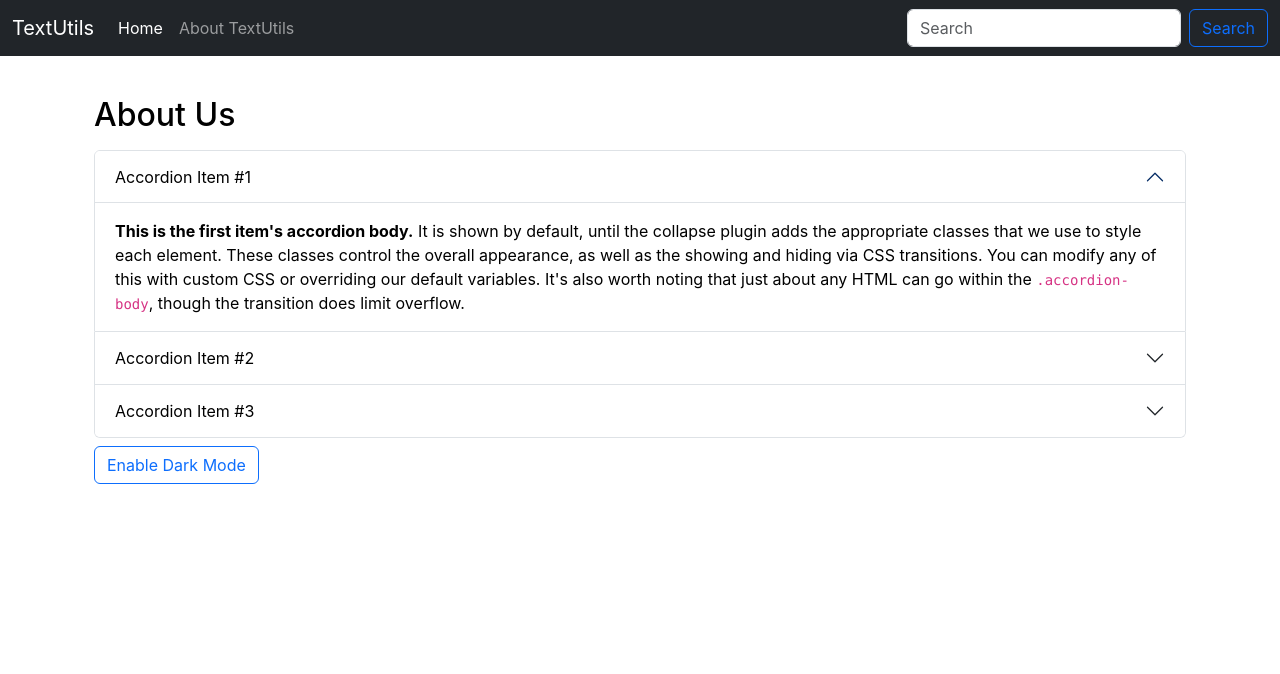
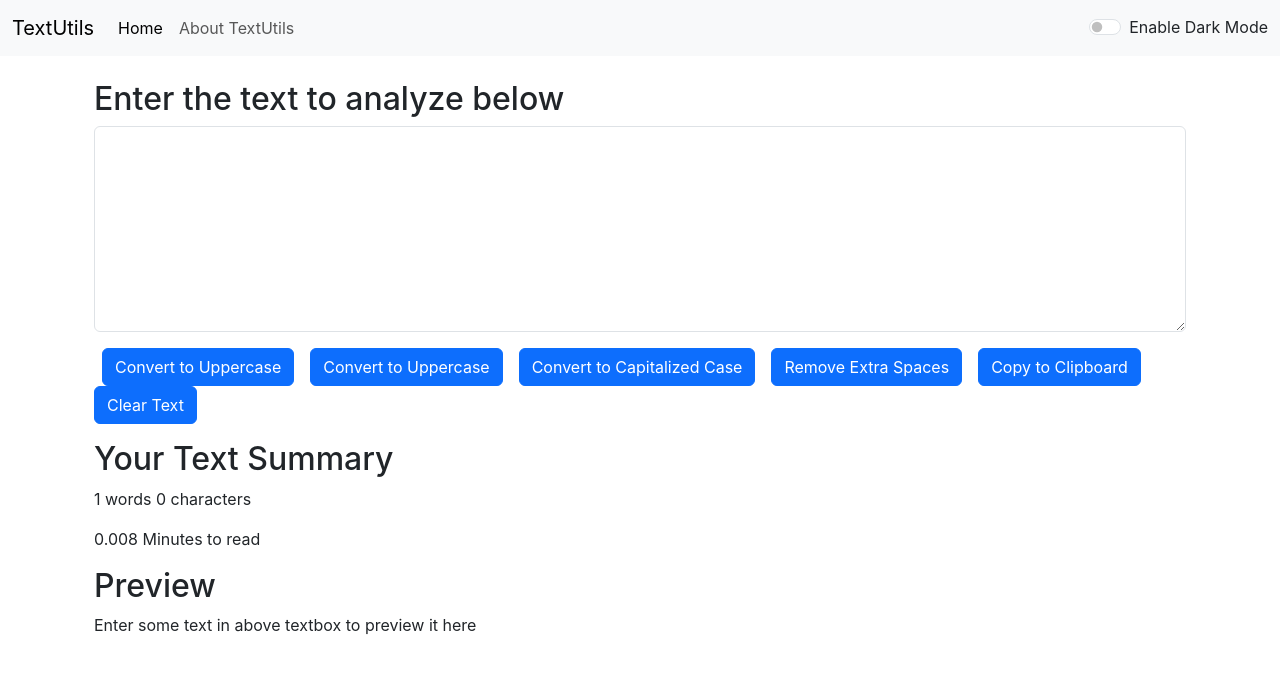
Before and after one commit to KuldeepPandit75/TextUtils, a React (Create React App) app: page / in a window 1280 px wide. Shown: the top 674 px of the page. Built offline with nearby package versions, Linux system fonts and the light colour scheme.

Commit message:
added dark mode

```diff
--- a/src/App.js
+++ b/src/App.js
@@ -2,15 +2,28 @@
 import About from './components/About';
 import Navbar from './components/Navbar';
 import TextForm from './components/TextForm';
+import React, { useState } from 'react';
+
 
 function App() {
+  const [mode,setMode]=useState("light");
+
+  const toggleMode=()=>{
+    if(mode==="light"){
+      setMode("dark");
+      document.body.style.backgroundColor="#042743";
+    }else{
+      setMode("light");
+      document.body.style.backgroundColor="white";
+    }
+  }
   return (
     <>
-    <Navbar title="TextUtils" aboutText="About TextUtils"/>
+    <Navbar title="TextUtils" aboutText="About TextUtils" toggleMode={toggleMode} mode={mode}/>
     <br/>
     <div className="container">
-      {/* <TextForm/> */}
-      <About/>
+      <TextForm mode={mode}/>
+      {/* <About/> */}
     </div>
     </>
   );
--- a/src/components/Navbar.js
+++ b/src/components/Navbar.js
@@ -3,7 +3,7 @@
 export default function Navbar(props) {
   return (
     <div>
-      <nav className="navbar navbar-expand-lg navbar-dark bg-dark">
+      <nav className={`navbar navbar-expand-lg navbar-${props.mode} bg-${props.mode}`}>
         <div className="container-fluid">
             <a className="navbar-brand" href="/">{props.title}</a>
             <button className="navbar-toggler" type="button" data-bs-toggle="collapse" data-bs-target="#navbarSupportedContent" aria-controls="navbarSupportedContent" aria-expanded="false" aria-label="Toggle navigation">
@@ -18,10 +18,10 @@
                 <a className="nav-link" href="/">{props.aboutText}</a>
                 </li>
             </ul>
-            <form className="d-flex" role="search">
-                <input className="form-control me-2" type="search" placeholder="Search" aria-label="Search"/>
-                <button className="btn btn-outline-primary" type="submit">Search</button>
-            </form>
+            <div className={`form-check form-switch text-${props.mode==="dark"?"light":"dark"}`}>
+              <input className="form-check-input" onClick={props.toggleMode} type="checkbox" role="switch" id="flexSwitchCheckDefault"/>
+              <label className="form-check-label" htmlFor="flexSwitchCheckDefault">Enable Dark Mode</label>
+            </div>
             </div>
         </div>
         </nav>
--- a/src/components/TextForm.js
+++ b/src/components/TextForm.js
@@ -1,6 +1,6 @@
 import React , {useState} from 'react'
 
-export default function TextForm() {
+export default function TextForm(props) {
     const handleUpClick = () =>{
         console.log("Button Clicked");
         let newText=text.toUpperCase();
@@ -25,6 +25,15 @@
         console.log("On Change");
         setText(e.target.value);
     }
+    const handleReClick=()=>{
+        let newText=text.split(/[ ]+/);
+        setText(newText.join(" "));
+    }
+    const handleCoClick=()=>{
+        var text=document.getElementById("exampleFormControlTextarea1");
+        text.select();
+        navigator.clipboard.writeText(text.value);
+    }
     const handleClearClick = ()=>{
         setText("");
     }
@@ -32,22 +41,24 @@
     const [text,setText] = useState("");
     return (
         <>
-        <div className='container'>
+        <div className={`container text-${props.mode==="dark"?"light":"dark"}`}>
             <h2>Enter the text to analyze below</h2>
             <div className="mb-3">
-                <textarea className="form-control" value= {text} onChange={handleOnChange} id="exampleFormControlTextarea1" rows="8"></textarea>
+                <textarea className="form-control" value= {text} onChange={handleOnChange} style={{backgroundColor: props.mode==="dark"?"grey":"white",color: props.mode==="dark"?"white":"black"}} id="exampleFormControlTextarea1" rows="8"></textarea>
             </div>
             <button className="btn btn-primary mx-2" onClick={handleUpClick} >Convert to Uppercase</button>
             <button className="btn btn-primary mx-2" onClick={handleLoClick} >Convert to Uppercase</button>
             <button className="btn btn-primary mx-2" onClick={handleCaClick} >Convert to Capitalized Case</button>
+            <button className="btn btn-primary mx-2" onClick={handleReClick} >Remove Extra Spaces</button>
+            <button className="btn btn-primary mx-2" onClick={handleCoClick} >Copy to Clipboard</button>
             <button className="btn btn-primary" onClick={handleClearClick} >Clear Text</button>
         </div>
-        <div className='container my-3'>
+        <div className={`container text-${props.mode==="dark"?"light":"dark"} my-3`}>
             <h2>Your Text Summary</h2>
             <p>{text.split(" ").length} words {text.length} characters</p>
             <p>{0.008*text.split(" ").length} Minutes to read</p>
             <h2>Preview</h2>
-            <p>{text}</p>
+            <p>{text.length>0?text:"Enter some text in above textbox to preview it here"}</p>
         </div>
         </>
     )
```
